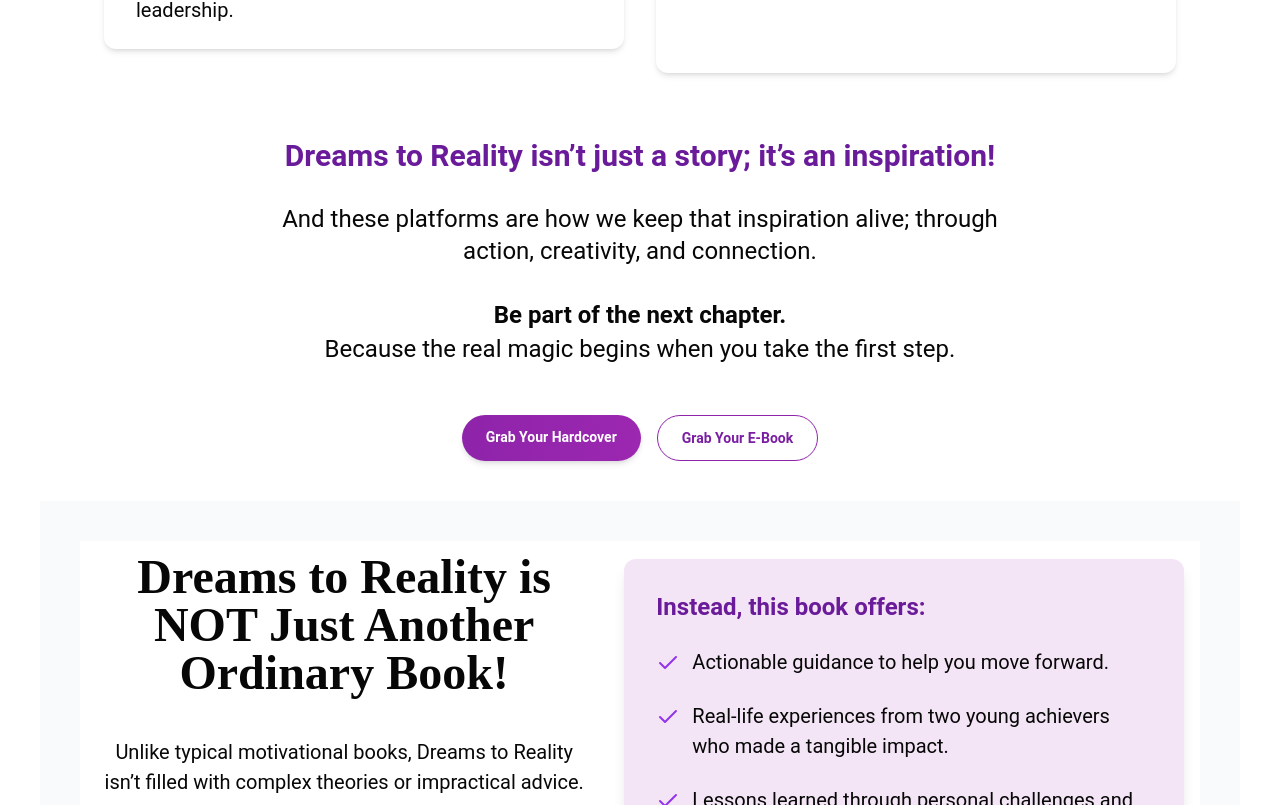
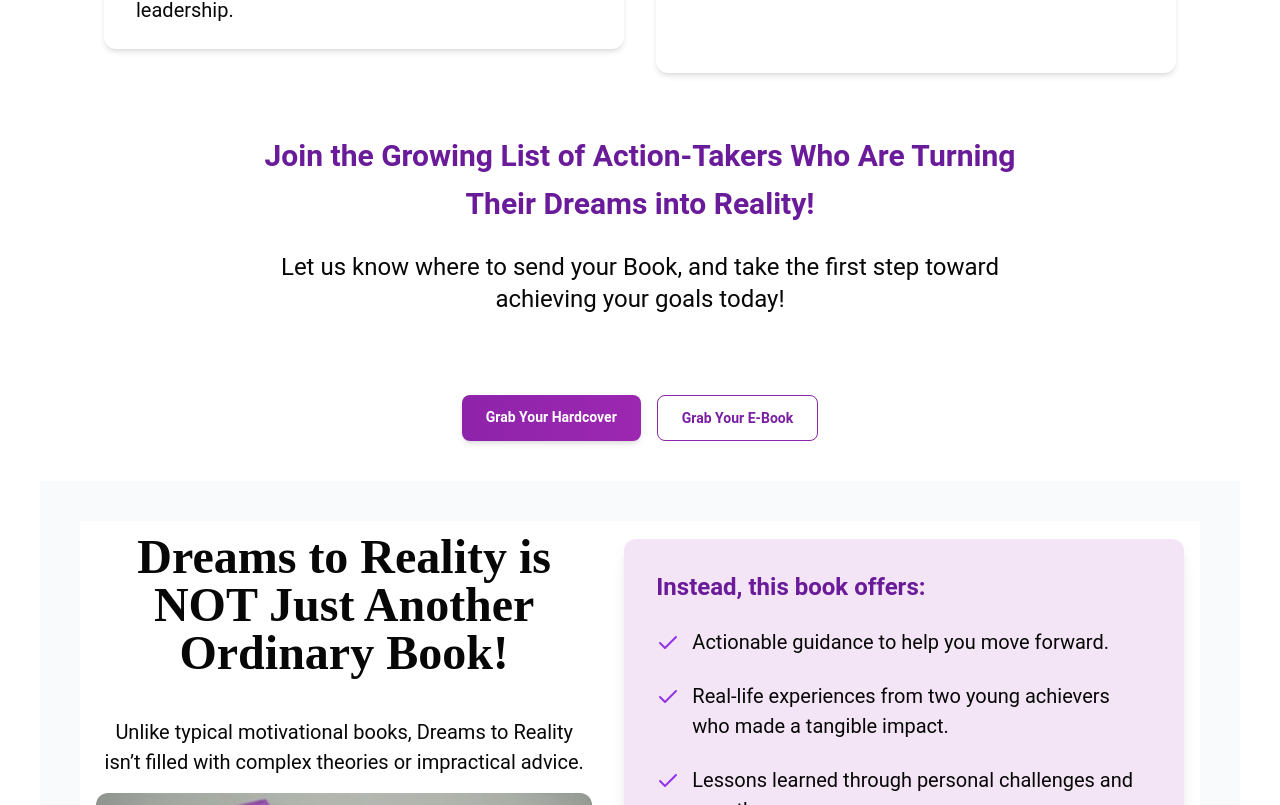
Before and after one commit to manojghodke1xl/landing, a React (Vite) app: page /dreams-to-reality/ae in a window 1280 px wide. Shown: the part 6695-7500 px from the top of the page. Built offline with nearby package versions, Linux system fonts and the light colour scheme.

Commit message:
Remove section add new

```diff
--- a/src/Components/Footer.jsx
+++ b/src/Components/Footer.jsx
@@ -24,39 +24,8 @@ const Footer = (props) => {
   return (
     <footer className="bg-[#111827] text-white py-12 px-4">
       <div className="max-w-6xl mx-auto bg-transparent">
-        {/* Top Call-to-Action Section */}
-        {["/dreams-to-reality/ae", "/dreams-to-reality/in"].includes(
-          pathname
-        ) && (
-          <div className="text-center mb-10 bg-transparent">
-            <h2 className="font-playfair text-3xl font-bold text-white mb-6 bg-transparent">
-              Join the Growing List of Action-Takers Who Are Turning Their
-              Dreams into Reality!
-            </h2>
-            <p className="text-lg text-[#D1D5DB] mb-8 bg-transparent">
-              Let us know where to send your Book, and take the first step
-              toward achieving your goals today!
-            </p>
-
-            <div className="flex flex-wrap justify-center gap-4 bg-transparent">
-              <a
-                href={props.buildPayUrl("67de9c03770d7aa5b35b4712")}
-                className="bg-white text-purple-900 px-6 py-3 rounded-lg font-semibold hover:bg-gray-100 transition-colors"
-              >
-                Grab Your Hardcover
-              </a>
-              <a
-                href={props.buildPayUrl("67dea774770d7aa5b35b4db2")}
-                className="bg-white text-purple-900 px-6 py-3 rounded-lg font-semibold hover:bg-gray-100 transition-colors"
-              >
-                Grab Your E-Book
-              </a>
-            </div>
-          </div>
-        )}
-
         {/* Policy Links + Bottom */}
-        <div className="border-t border-gray-700 pt-8 text-center bg-transparent">
+        <div className="pt-8 text-center bg-transparent">
           <div className="flex flex-wrap justify-center gap-6 mb-8 bg-transparent">
             {policyLinks.map(({ label, path }) => (
               <Link
--- a/src/Components/Hero.jsx
+++ b/src/Components/Hero.jsx
@@ -75,10 +75,10 @@ const Hero = ({ country }) => {
             </div>
           </div>
         </nav>
-        <section className="min-h-screen flex items-center justify-center bg-custom-primary text-white px-4 py-10">
+        <section className="min-h-screen flex items-center justify-center bg-custom-primary text-white px-4 md:py-10">
           <div className="max-w-7xl mx-auto grid md:grid-cols-2 gap-12 items-center">
             <div className="text-center md:text-left">
-              <h2 className="font-playfair text-3xl md:text-5xl font-bold mb-6 leading-tight text-purple-50">
+              <h2 className="font-playfair text-2xl sm:text-3xl md:text-5xl font-bold mb-4 md:mb-6 leading-tight text-purple-50">
                 Check Out the <span className="text-[#FFD700]">Ultimate Success Blueprint</span> of Two Young
                 Siblings Who Took on Bold Challenges and Inspired Thousands!
               </h2>
@@ -91,7 +91,7 @@ const Hero = ({ country }) => {
                 <a
                   // href={`/pay/?type=PRODUCT&curr=INR&productIds=67de9c03770d7aa5b35b4712&successUrl=${successUrl}&failureUrl=${failureUrl}&from=dreams-to-reality/in`}
                   href={buildPayUrl("67de9c03770d7aa5b35b4712")}
-                  className="bg-white text-purple-900 hover:bg-purple-100 justify-center text-lg px-8 py-4 rounded-full font-semibold flex items-center gap-2 "
+                  className="bg-white text-purple-900 hover:bg-purple-100 justify-center text-lg px-8 py-2 md:py-4 rounded-full font-semibold flex items-center gap-2 "
                 >
                   Grab Your Hardcover
                 </a>
@@ -99,7 +99,7 @@ const Hero = ({ country }) => {
                   href={buildPayUrl("67dea774770d7aa5b35b4db2")}
                   // href={`/pay/?type=PRODUCT&curr=INR&productIds=67dea774770d7aa5b35b4db2&&successUrl=${successUrl}&failureUrl=${failureUrl}&from=dreams-to-reality/in`}
                   //onClick={() => ToCheckout("67dea774770d7aa5b35b4db2")}
-                  className="bg-purple-700 text-white border-2 border-white hover:bg-purple-600 text-lg px-8 py-4 rounded-full font-semibold"
+                  className="bg-purple-700 text-white border-2 border-white hover:bg-purple-600 text-lg px-8 py-2 md:py-4 rounded-full font-semibold"
                 >
                   Grab Your E-Book
                 </a>
@@ -155,29 +155,26 @@ const Hero = ({ country }) => {
             <LazyDiscover cards={cardData} />
           </Suspense>
         </section>
+
         <section className="text-center max-w-3xl md:my-10 mx-auto">
           <div className="w-full flex flex-col justify-center  items-center mb-4 relative">
             <h2 className="w-full text-center text-[20px] sm:text-[24px] md:text-[24px] lg:text-[32px] -mt-4 -mb-2 font-bold">
               <b className="text-2xl md:text-3xl font-semibold text-purple-800 my-6 md:my-4">
-                Dreams to Reality isn’t just a story; it’s an inspiration!
+                Join the Growing List of Action-Takers Who Are Turning Their
+              Dreams into Reality!
               </b>
             </h2>
             <p className="text-lg md:text-2xl text-gray-600 my-8">
-              And these platforms are how we keep that inspiration alive;
-              through action, creativity, and connection.
+             Let us know where to send your Book, and take the first step
+              toward achieving your goals today!
             </p>
-            <h3 className="text-xl md:text-2xl font-semibold text-gray-700">
-              Be part of the next chapter.
-            </h3>
-            <p className="text-lg  md:text-xl text-gray-700">
-              Because the real magic begins when you take the first step.
-            </p>
+
             {/* Buttons */}
             <div className="mt-12 flex flex-col sm:flex-row gap-4 justify-center">
               {/* Hardcover Button */}
               <a
                 href={buildPayUrl("67de9c03770d7aa5b35b4712")}
-                className="text-white bg-gradient-to-r from-purple-600 to-purple-500 hover:from-purple-700 hover:to-purple-600 font-semibold px-6 py-3 rounded-full text-sm shadow-md transition-all text-center"
+                className="text-white bg-gradient-to-r from-purple-600 to-purple-500 hover:from-purple-700 hover:to-purple-600 font-semibold px-6 py-3 rounded-lg text-sm shadow-md transition-all text-center"
               >
                 Grab Your Hardcover
               </a>
@@ -185,7 +182,7 @@ const Hero = ({ country }) => {
               {/* E-Book Button */}
               <a
                 href={buildPayUrl("67dea774770d7aa5b35b4db2")}
-                className="text-purple-700 border border-purple-600 hover:bg-purple-100 font-semibold px-6 py-3 rounded-full text-sm transition-all text-center"
+                className="text-purple-700 border border-purple-600 hover:bg-purple-100 font-semibold px-6 py-3 rounded-lg text-sm transition-all text-center"
               >
                 Grab Your E-Book
               </a>
--- a/src/Components/WhyAttend.jsx
+++ b/src/Components/WhyAttend.jsx
@@ -2,12 +2,13 @@ import React from "react";
 import Group from "/Images/group.png";
 
 const WhyAttend = () => {
+
   return (
     <div>
-      <p className="text-xl md:text-2xl mb-10 text-purple-50 font-bold max-w-3xl mx-auto">
+      <p className="text-lg sm:text-xl md:text-2xl mb-4 md:mb-10 text-purple-50 font-bold max-w-3xl mx-auto">
         Two Young Visionaries:<span className="text-[#FFD700]">A 50-Day Mission to Success</span>
       </p>
-      <p className="text-lg mb-10 text-purple-50 font-inter">
+      <p className="text-md md:text-lg mb-6 md:mb-10 text-purple-50 font-inter">
         Discover how two kids, just 13 and 10 years old, completed a
         life-changing 50-day mission, proving that age is no barrier to
         achieving big dreams. Get inspired by their journey of
```
